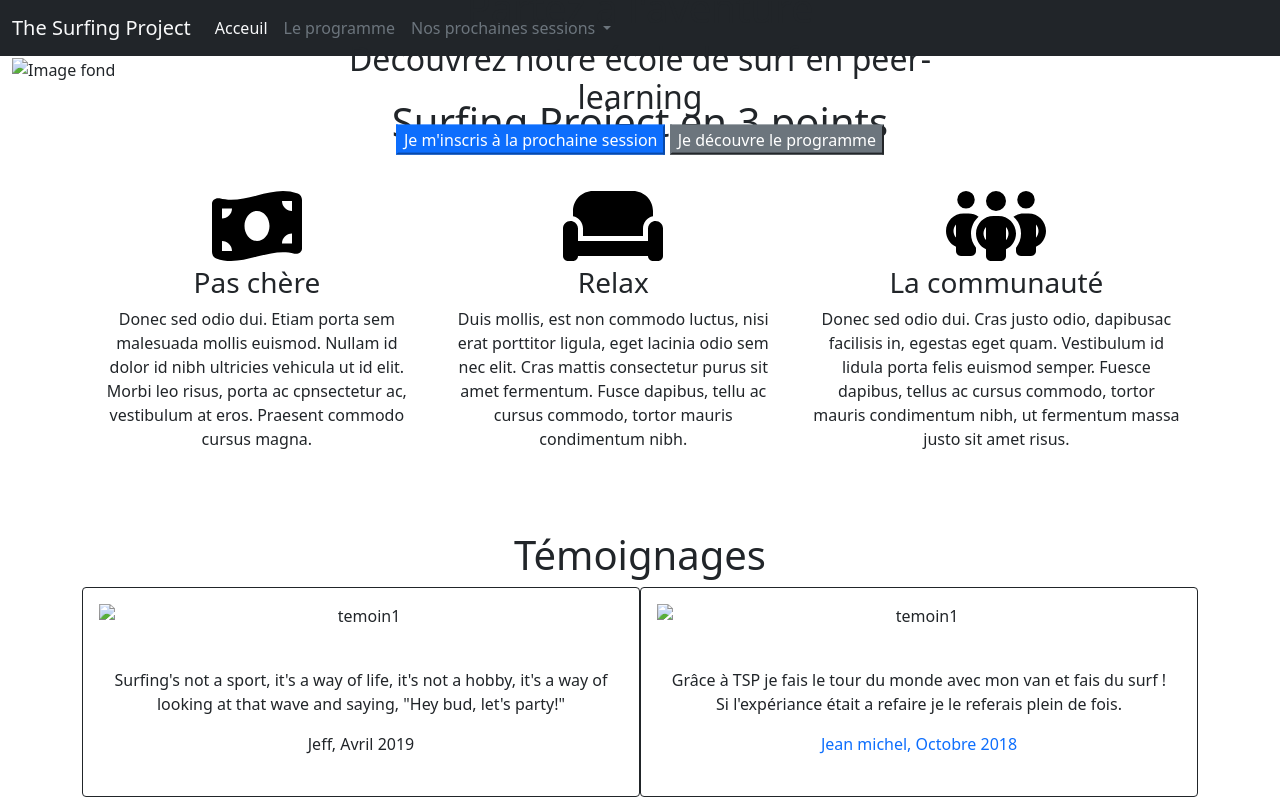
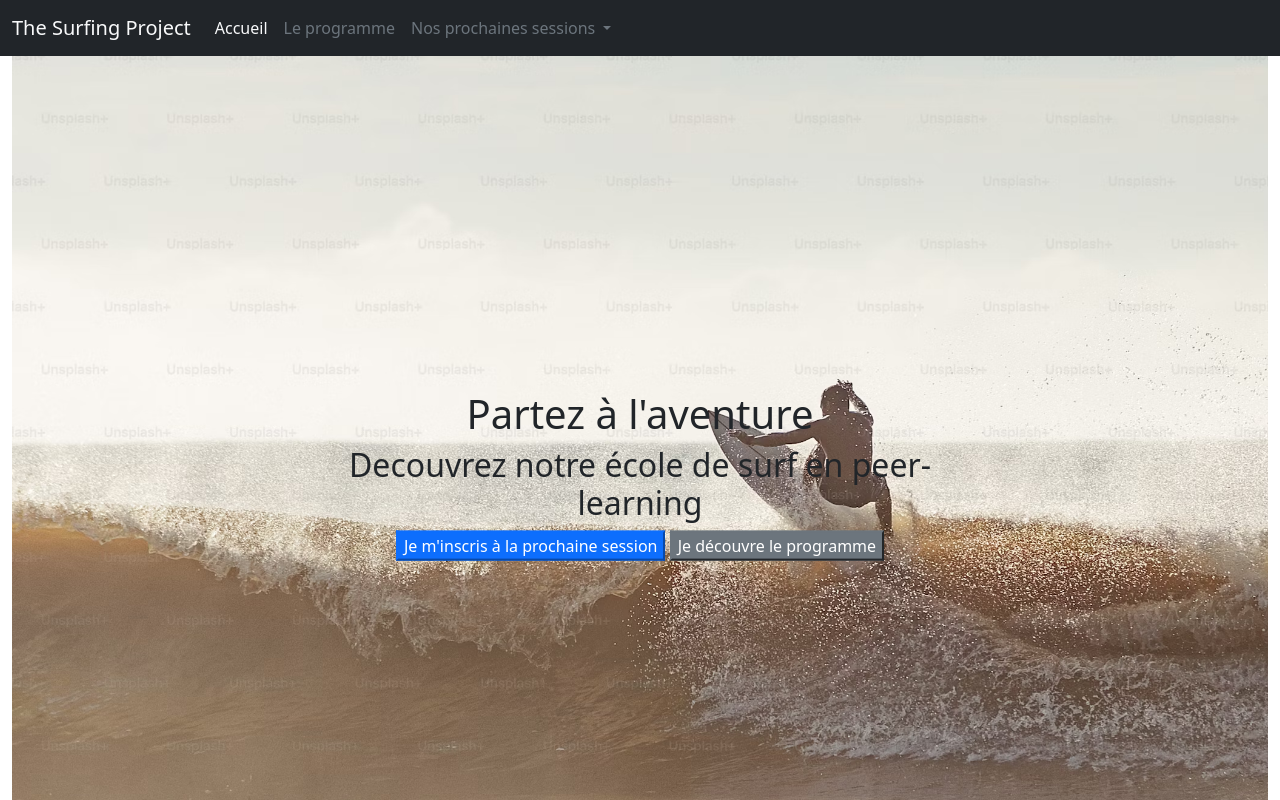
Before and after one commit to LouisKzy/surfing_project, a plain HTML site: page index.html in a window 1280 px wide. Shown: the top 800 px of the page. Drawn offline with nearby package versions, Linux system fonts and the light colour scheme.

Commit message:
Commit correction html

```diff
--- a/index.html
+++ b/index.html
@@ -21,7 +21,7 @@
       <div class="collapse navbar-collapse" id="navbarSupportedContent">
         <ul class="navbar-nav mr-auto">
           <li class="nav-item active">
-            <a class="nav-link text-light" href="">Acceuil<span class="sr-only"></span></a>
+            <a class="nav-link text-light" href="#">Accueil<span class="sr-only"></span></a>
           </li>
           <li class="nav-item">
             <a class="nav-link text-secondary" href="#">Le programme</a>
@@ -41,7 +41,7 @@
       </div>
     </nav>
     <div class="container-fluid position-relative">
-      <img  src="./Surfing project/Surf.avif" alt="Image fond" class="img-fluid ">
+      <img  src="./Surfing_img/Surf.avif" alt="Image fond" class="img-fluid ">
       <div class="position-absolute text-center overlay-text top-50 start-50 translate-middle bg-transparent">
         <h1>Partez à l'aventure</h1>
         <h2>Decouvrez notre école de surf en peer-learning</h2>
@@ -77,7 +77,7 @@
     <h1>Témoignages</h1>
     <ul class="d-flex list-unstyled flex-column flex-md-row">
       <li class="col-md-6 card border-dark">
-        <img  src="./Surfing project/Temoignage1.avif" alt="temoin1" class="img-fluid p-3">
+        <img  src="./Surfing_img/Temoignage1.avif" alt="temoin1" class="img-fluid p-3">
         <div class="card-body">
           <div class="p-2">
             <p class="card-text font-weight-bold">Surfing's not a sport, it's a way of life, it's not a hobby, it's a way of looking at that wave and saying, "Hey bud, let's party!"</p>
@@ -85,7 +85,7 @@
           </div>
       </li>
       <li class="col-md-6 card border-dark">
-        <img  src="./Surfing project/Temoignage2.avif" alt="temoin1" class="img-fluid p-3">
+        <img  src="./Surfing_img/Temoignage2.avif" alt="temoin1" class="img-fluid p-3">
         <div class="card-body">
           <div class=" p-2">
             <p class="card-text font-weight-bold">Grâce à TSP je fais le tour du monde avec mon van et fais du surf ! Si l'expériance était a refaire je le referais plein de fois.</p>
```
